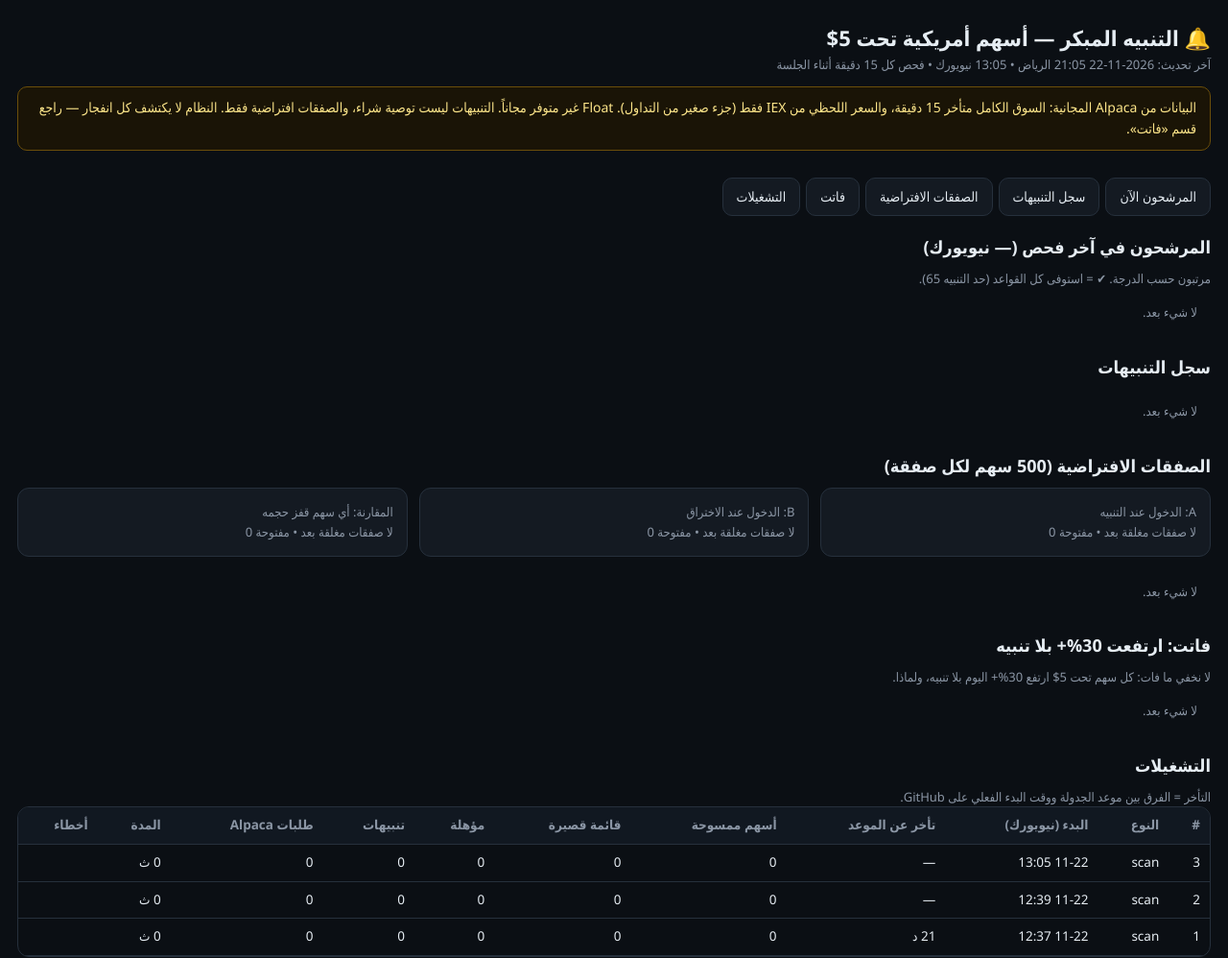
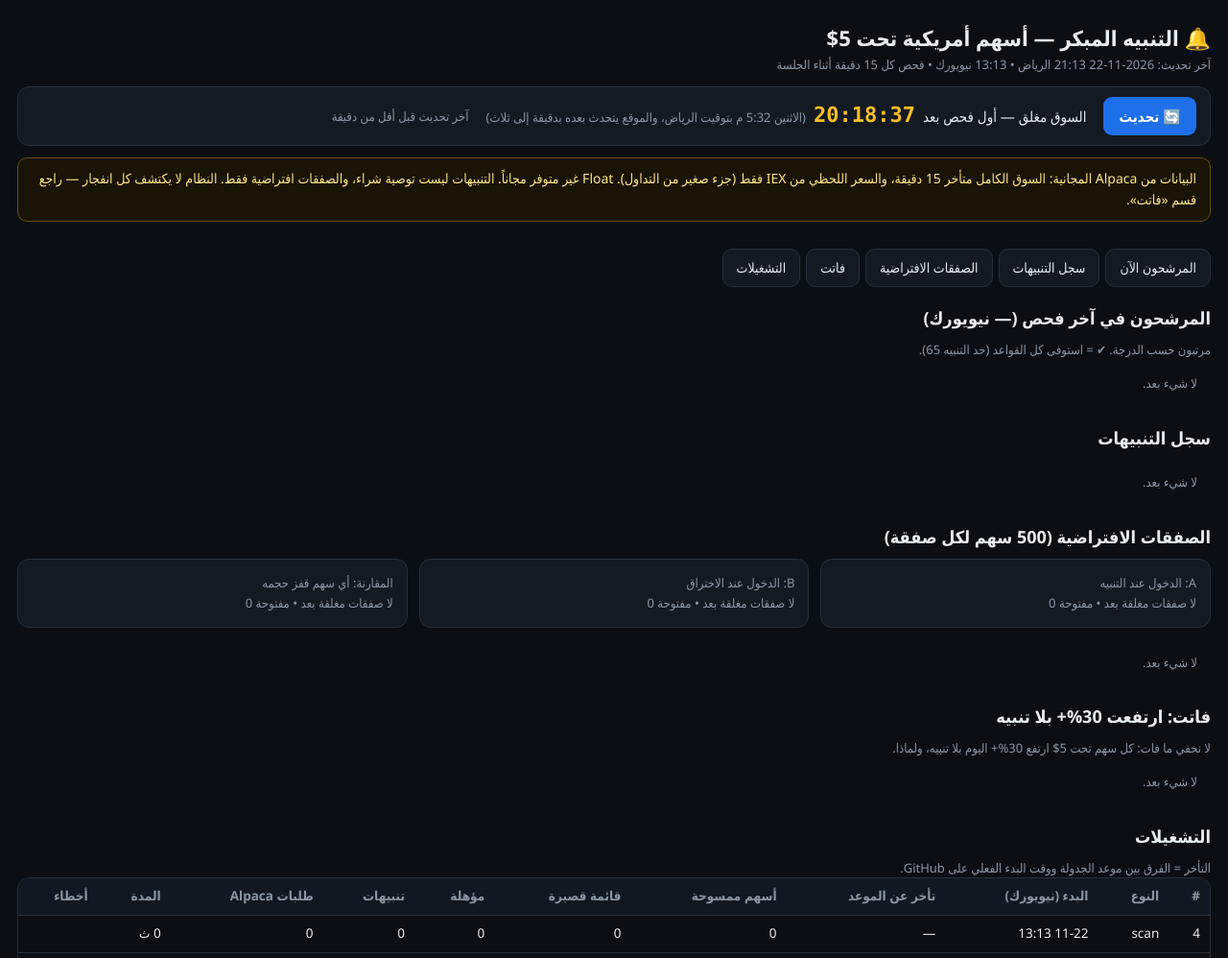
Before and after one commit to sultanalialdosari-sys/Trading-heads-up, a plain HTML site: page docs/index.html in a window 1280 px wide. Shown: the top 998 px of the page at 96% size. Drawn offline with Linux system fonts and the light colour scheme.

Commit message:
headsup: 2026-11-22 18:13 UTC

```diff
--- a/docs/index.html
+++ b/docs/index.html
@@ -17,9 +17,20 @@ th{background:#111821;color:var(--mut);font-weight:600;position:sticky;top:0}tr:
 .card{background:var(--card);border:1px solid var(--line);border-radius:12px;padding:14px}.ct{color:var(--mut);font-size:13px}
 .big{font-size:26px;font-weight:700;direction:ltr;text-align:right}.kv{display:flex;justify-content:space-between;font-size:13.5px;border-top:1px solid var(--line);padding:4px 0}
 .kv b{direction:ltr}
+.bar{display:flex;flex-wrap:wrap;align-items:center;gap:10px 18px;margin-top:12px;background:var(--card);border:1px solid var(--line);border-radius:12px;padding:10px 14px}
+.bar button{background:#1f6feb;color:#fff;border:0;border-radius:9px;padding:8px 16px;font:inherit;font-weight:600;cursor:pointer}
+.bar button:hover{background:#388bfd}.bar button:disabled{opacity:.6;cursor:wait}
+.tm{display:flex;align-items:baseline;gap:8px}.tm b{font:700 22px/1 ui-monospace,Consolas,monospace;direction:ltr;color:#fbbf24}
+.new{color:#4ade80;font-weight:600}.new a{color:#4ade80}
 </style></head><body>
 <header><h1>🔔 التنبيه المبكر — أسهم أمريكية تحت 5$</h1>
-<div class="muted">آخر تحديث: 2026-11-22 21:05 الرياض • 13:05 نيويورك • فحص كل 15 دقيقة أثناء الجلسة</div>
+<div class="muted">آخر تحديث: 2026-11-22 21:13 الرياض • 13:13 نيويورك • فحص كل 15 دقيقة أثناء الجلسة</div>
+<div class="bar" data-updated="2026-11-22T18:13:18.298758+00:00">
+  <button id="refresh" type="button">🔄 تحديث</button>
+  <div class="tm"><span class="lbl" id="nlbl">الفحص التالي بعد</span><b id="cd">—</b><span class="muted" id="nat"></span></div>
+  <div class="muted" id="age"></div>
+  <div class="new" id="newv" hidden>✨ وصل تحديث جديد — <a href="#" id="reload2">اعرضه</a></div>
+</div>
 <div class="note">البيانات من Alpaca المجانية: السوق الكامل متأخر 15 دقيقة، والسعر اللحظي من IEX فقط (جزء صغير من التداول).
 Float غير متوفر مجاناً. التنبيهات ليست توصية شراء، والصفقات افتراضية فقط. النظام لا يكتشف كل انفجار — راجع قسم «فاتت».</div></header>
 <nav><a href="#cands">المرشحون الآن</a><a href="#alerts">سجل التنبيهات</a><a href="#trades">الصفقات الافتراضية</a><a href="#missed">فاتت</a><a href="#runs">التشغيلات</a></nav>
@@ -28,5 +39,52 @@ Float غير متوفر مجاناً. التنبيهات ليست توصية ش
 <section id="alerts"><h2>سجل التنبيهات</h2><div class='muted' style='padding:14px'>لا شيء بعد.</div></section>
 <section id="trades"><h2>الصفقات الافتراضية (500 سهم لكل صفقة)</h2><div class='grid'><div class='card'><div class='ct'>A: الدخول عند التنبيه</div><div class='muted'>لا صفقات مغلقة بعد • مفتوحة 0</div></div><div class='card'><div class='ct'>B: الدخول عند الاختراق</div><div class='muted'>لا صفقات مغلقة بعد • مفتوحة 0</div></div><div class='card'><div class='ct'>المقارنة: أي سهم قفز حجمه</div><div class='muted'>لا صفقات مغلقة بعد • مفتوحة 0</div></div></div><div class='muted' style='padding:14px'>لا شيء بعد.</div></section>
 <section id="missed"><h2>فاتت: ارتفعت 30%+ بلا تنبيه</h2><div class="muted">لا نخفي ما فات: كل سهم تحت 5$ ارتفع 30%+ اليوم بلا تنبيه، ولماذا.</div><div class='muted' style='padding:14px'>لا شيء بعد.</div></section>
-<section id="runs"><h2>التشغيلات</h2><div class="muted">التأخر = الفرق بين موعد الجدولة ووقت البدء الفعلي على GitHub.</div><div class='tw'><table><thead><tr><th>#</th><th>النوع</th><th>البدء (نيويورك)</th><th>تأخر عن الموعد</th><th>أسهم ممسوحة</th><th>قائمة قصيرة</th><th>مؤهلة</th><th>تنبيهات</th><th>طلبات Alpaca</th><th>المدة</th><th>أخطاء</th></tr></thead><tbody><tr><td>3</td><td>scan</td><td>11-22 13:05</td><td>—</td><td>0</td><td>0</td><td>0</td><td>0</td><td>0</td><td>0 ث</td><td><span class='bad'></span></td></tr><tr><td>2</td><td>scan</td><td>11-22 12:39</td><td>—</td><td>0</td><td>0</td><td>0</td><td>0</td><td>0</td><td>0 ث</td><td><span class='bad'></span></td></tr><tr><td>1</td><td>scan</td><td>11-22 12:37</td><td>21 د</td><td>0</td><td>0</td><td>0</td><td>0</td><td>0</td><td>0 ث</td><td><span class='bad'></span></td></tr></tbody></table></div></section>
+<section id="runs"><h2>التشغيلات</h2><div class="muted">التأخر = الفرق بين موعد الجدولة ووقت البدء الفعلي على GitHub.</div><div class='tw'><table><thead><tr><th>#</th><th>النوع</th><th>البدء (نيويورك)</th><th>تأخر عن الموعد</th><th>أسهم ممسوحة</th><th>قائمة قصيرة</th><th>مؤهلة</th><th>تنبيهات</th><th>طلبات Alpaca</th><th>المدة</th><th>أخطاء</th></tr></thead><tbody><tr><td>4</td><td>scan</td><td>11-22 13:13</td><td>—</td><td>0</td><td>0</td><td>0</td><td>0</td><td>0</td><td>0 ث</td><td><span class='bad'></span></td></tr><tr><td>3</td><td>scan</td><td>11-22 13:05</td><td>—</td><td>0</td><td>0</td><td>0</td><td>0</td><td>0</td><td>0 ث</td><td><span class='bad'></span></td></tr><tr><td>2</td><td>scan</td><td>11-22 12:39</td><td>—</td><td>0</td><td>0</td><td>0</td><td>0</td><td>0</td><td>0 ث</td><td><span class='bad'></span></td></tr><tr><td>1</td><td>scan</td><td>11-22 12:37</td><td>21 د</td><td>0</td><td>0</td><td>0</td><td>0</td><td>0</td><td>0 ث</td><td><span class='bad'></span></td></tr></tbody></table></div></section>
+<script>
+(function(){
+  // مواعيد الفحص: الدقائق 02 و17 و32 و47 من كل ساعة، من 9:32 إلى 15:47 بتوقيت نيويورك، الاثنين–الجمعة.
+  var SLOTS=[2,17,32,47], FIRST=9*60+32, LAST=15*60+47, PUBLISH_MIN=3;
+  var bar=document.querySelector('.bar'), updated=bar.getAttribute('data-updated');
+  var nyF=new Intl.DateTimeFormat('en-US',{timeZone:'America/New_York',hour12:false,weekday:'short',hour:'2-digit',minute:'2-digit'});
+  var ryF=new Intl.DateTimeFormat('ar-SA-u-nu-latn',{timeZone:'Asia/Riyadh',weekday:'long',hour:'numeric',minute:'2-digit'});
+  function ny(d){var o={};nyF.formatToParts(d).forEach(function(p){o[p.type]=p.value});return {wd:o.weekday,m:(+o.hour%24)*60+(+o.minute),min:+o.minute};}
+  function nextScan(now){
+    var t=new Date(now.getTime()); t.setSeconds(0,0); t=new Date(t.getTime()+60000);
+    for(var i=0;i<6*24*60;i++){
+      var p=ny(t);
+      if(p.wd!=='Sat'&&p.wd!=='Sun'&&p.m>=FIRST&&p.m<=LAST&&SLOTS.indexOf(p.min)>=0) return t;
+      t=new Date(t.getTime()+60000);
+    }
+    return null;
+  }
+  function fmt(sec){sec=Math.max(0,Math.round(sec));var d=Math.floor(sec/86400),h=Math.floor(sec%86400/3600),m=Math.floor(sec%3600/60),s=sec%60;
+    function z(x){return (x<10?'0':'')+x}var t=(h||d?z(h)+':'+z(m):m)+':'+z(s);return d?d+'ي '+t:t;}
+  var cd=document.getElementById('cd'),nat=document.getElementById('nat'),nlbl=document.getElementById('nlbl'),age=document.getElementById('age');
+  function tick(){
+    var now=new Date(), n=nextScan(now);
+    if(n){
+      var left=(n-now)/1000, open=ny(now), inSession=open.wd!=='Sat'&&open.wd!=='Sun'&&open.m>=9*60+30&&open.m<16*60;
+      nlbl.textContent=inSession?'الفحص التالي بعد':'السوق مغلق — أول فحص بعد';
+      cd.textContent=fmt(left);
+      nat.textContent='('+ryF.format(n)+' بتوقيت الرياض، والموقع يتحدث بعده بدقيقة إلى ثلاث)';
+    }
+    if(updated){var a=(now-new Date(updated))/60000;
+      age.textContent='آخر تحديث قبل '+(a<1?'أقل من دقيقة':a<60?Math.floor(a)+' دقيقة':a<1440?Math.floor(a/60)+' ساعة':Math.floor(a/1440)+' يوم');}
+  }
+  function reload(){var b=document.getElementById('refresh');b.disabled=true;b.textContent='⏳ جارٍ التحديث…';
+    location.replace(location.pathname+'?t='+Date.now()+location.hash);}
+  document.getElementById('refresh').onclick=reload;
+  document.getElementById('reload2').onclick=function(e){e.preventDefault();reload();};
+  // كل دقيقة: هل نُشرت نسخة أحدث من الصفحة المفتوحة؟
+  function poll(){
+    if(location.protocol==='file:')return;
+    fetch('status.json?t='+Date.now(),{cache:'no-store'}).then(function(r){return r.ok?r.json():null}).then(function(j){
+      if(j&&j.updated&&j.updated!==updated){document.getElementById('newv').hidden=false;
+        var done=null;try{done=sessionStorage.getItem('hu_auto')}catch(e){}
+        if(document.visibilityState==='visible'&&done!==j.updated){try{sessionStorage.setItem('hu_auto',j.updated)}catch(e){}setTimeout(reload,1500);}}
+    }).catch(function(){});
+  }
+  tick(); setInterval(tick,1000); poll(); setInterval(poll,60000);
+})();
+</script>
 </body></html>
--- /dev/null
+++ b/docs/status.json
@@ -0,0 +1 @@
+{"updated": "2026-11-22T18:13:18.298758+00:00", "run": 4}
```
Also changed, not shown: 1 other file.
